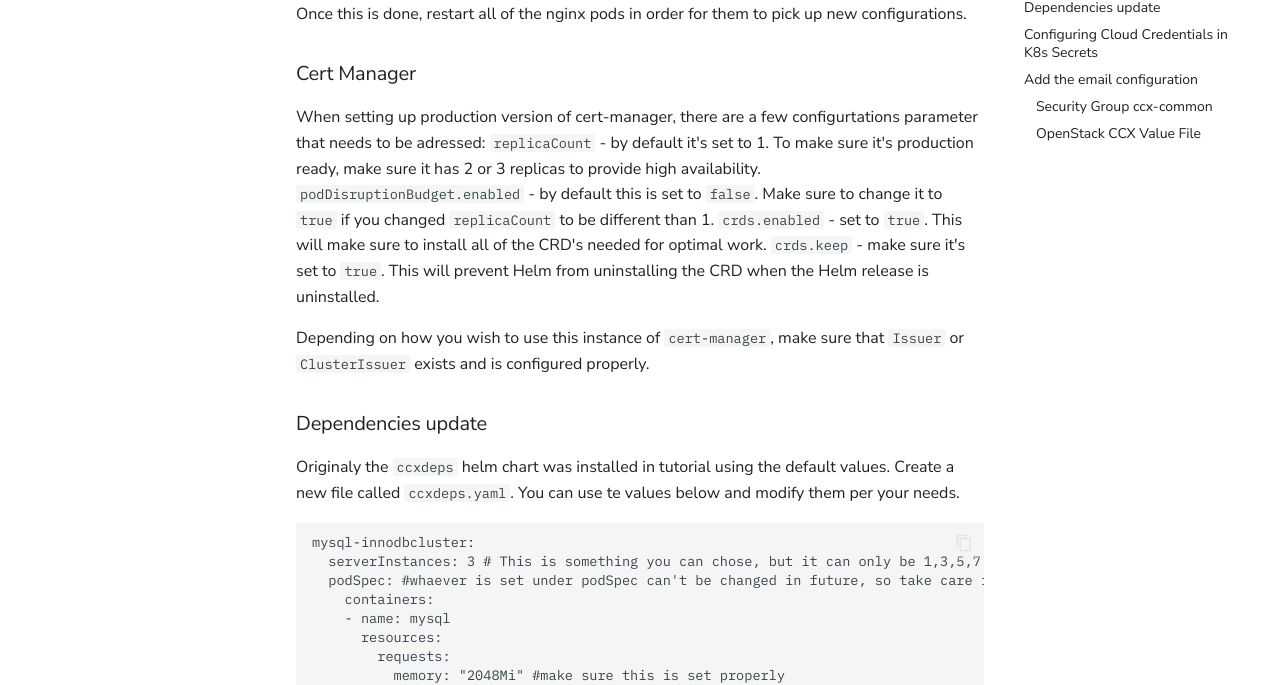
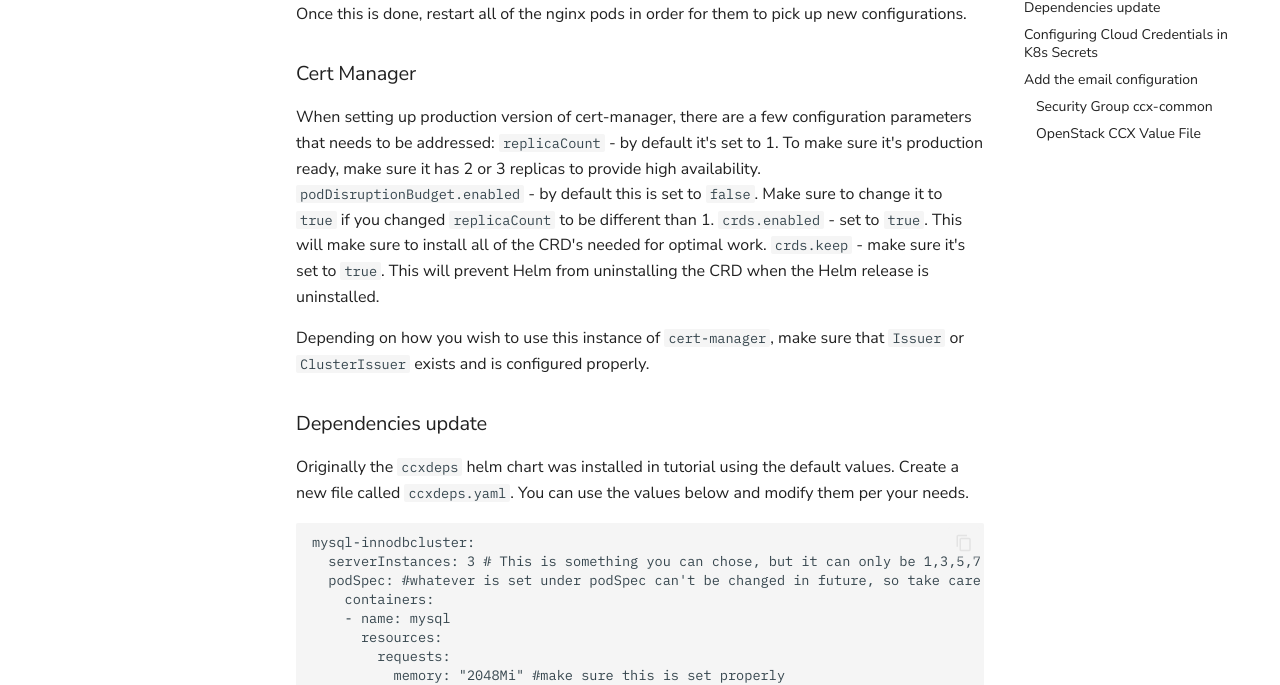
Before and after one commit to severalnines/ccx-docs, an MkDocs documentation site: the page built from docs/admin/Day2/Upgrading-to-be-production-ready.md, in a window 1280 px wide and 1400 px high, scrolled down 1406 px. Shown: the part 154-839 px from the top of the window. Built offline with MkDocs 1.6.1 and Material for MkDocs 9.7.7, drawn with Linux system fonts in a browser that asks for light colours; comment, search, counter and statistics services are not loaded; some of the changed text lies outside the part shown.

Commit message:
Fix spelling errors and add upgrade guide link to tutorial (#53)
* Initial plan

* Fix spelling errors and add link to upgrading guide

Co-authored-by: bunin <1732280+bunin@users.noreply.github.com>

* Apply suggestion from @bunin

---------

Co-authored-by: copilot-swe-agent[bot] <198982749+Copilot@users.noreply.github.com>
Co-authored-by: bunin <1732280+bunin@users.noreply.github.com>
Co-authored-by: Alexander Baran <bunin@users.noreply.github.com>

````diff
--- a/docs/admin/Day2/Upgrading-to-be-production-ready.md
+++ b/docs/admin/Day2/Upgrading-to-be-production-ready.md
@@ -63,7 +63,7 @@ Once this is done, restart all of the nginx pods in order for them to pick up ne
 
 ### Cert Manager
 
-When setting up production version of cert-manager, there are a few configurtations parameter that needs to be adressed:
+When setting up production version of cert-manager, there are a few configuration parameters that needs to be addressed:
 `replicaCount` - by default it's set to 1. To make sure it's production ready, make sure it has 2 or 3 replicas to provide high availability.
 `podDisruptionBudget.enabled` - by default this is set to `false`. Make sure to change it to `true` if you changed `replicaCount` to be different than 1.
 `crds.enabled` - set to `true`. This will make sure to install all of the CRD's needed for optimal work.
@@ -74,12 +74,12 @@ Depending on how you wish to use this instance of `cert-manager`, make sure that
 
 ### Dependencies update
 
-Originaly the `ccxdeps` helm chart was installed in tutorial using the default values. Create a new file called `ccxdeps.yaml`. You can use te values below and modify them per your needs.
+Originally the `ccxdeps` helm chart was installed in tutorial using the default values. Create a new file called `ccxdeps.yaml`. You can use the values below and modify them per your needs.
 
 ```
 mysql-innodbcluster:
   serverInstances: 3 # This is something you can chose, but it can only be 1,3,5,7 or 9.
-  podSpec: #whaever is set under podSpec can't be changed in future, so take care in using correct settings
+  podSpec: #whatever is set under podSpec can't be changed in future, so take care in using correct settings
     containers:
     - name: mysql
       resources:
@@ -147,7 +147,7 @@ More documentation can be found [here.](../Day2/Notifications.md)
 
 ### Security Group ccx-common
 
-ccx-common` must allow all TCP traffic from all k8s nodes where CCX is running.
+`ccx-common` must allow all TCP traffic from all k8s nodes where CCX is running.
 
 The Egress must also be allowed. Below is a screenshot showing the `ccx-common`. The EXTERNAL-IP is specified for the port range 1-65535.
 
````
Also changed, not shown: other parts of docs/admin/Day2/Upgrading-to-be-production-ready.md (+4 -4 lines), docs/admin/Installation/Production-Openshift-installation.md (+2 -2 lines), docs/admin/Installation/Tutorial-openstack.md (+1 -0 lines).
